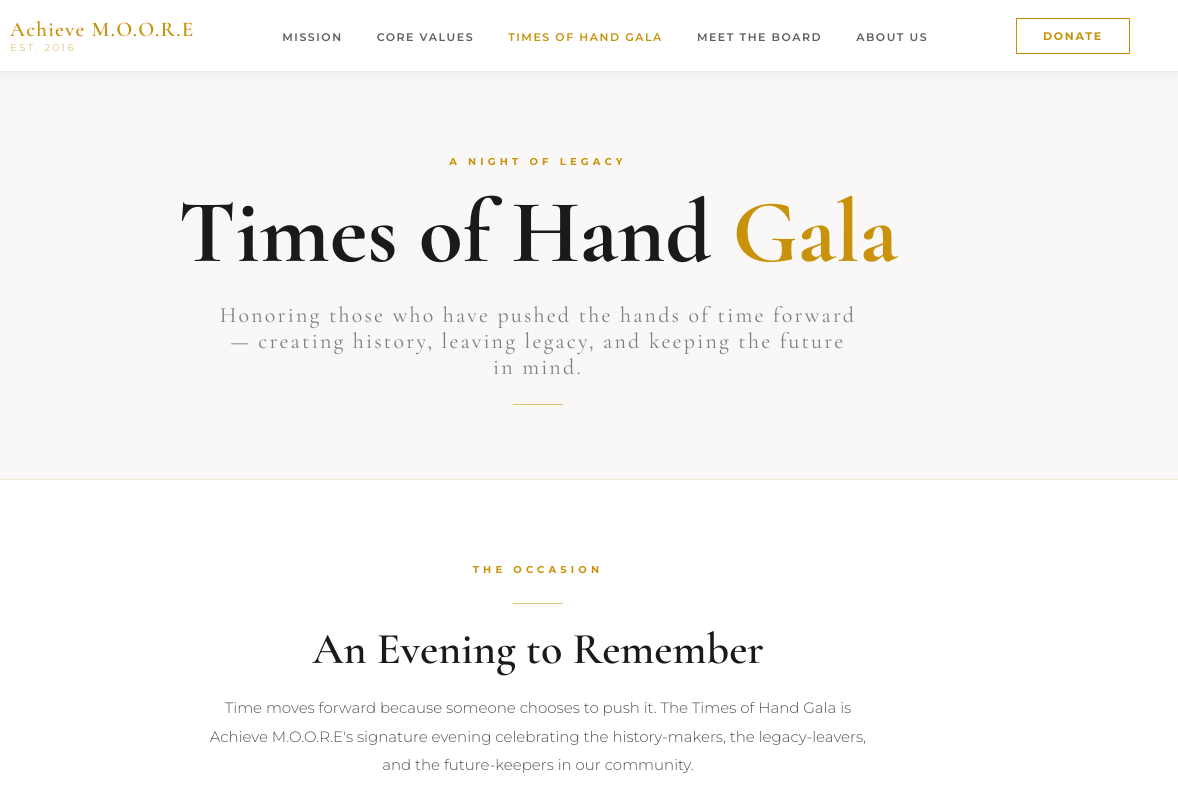
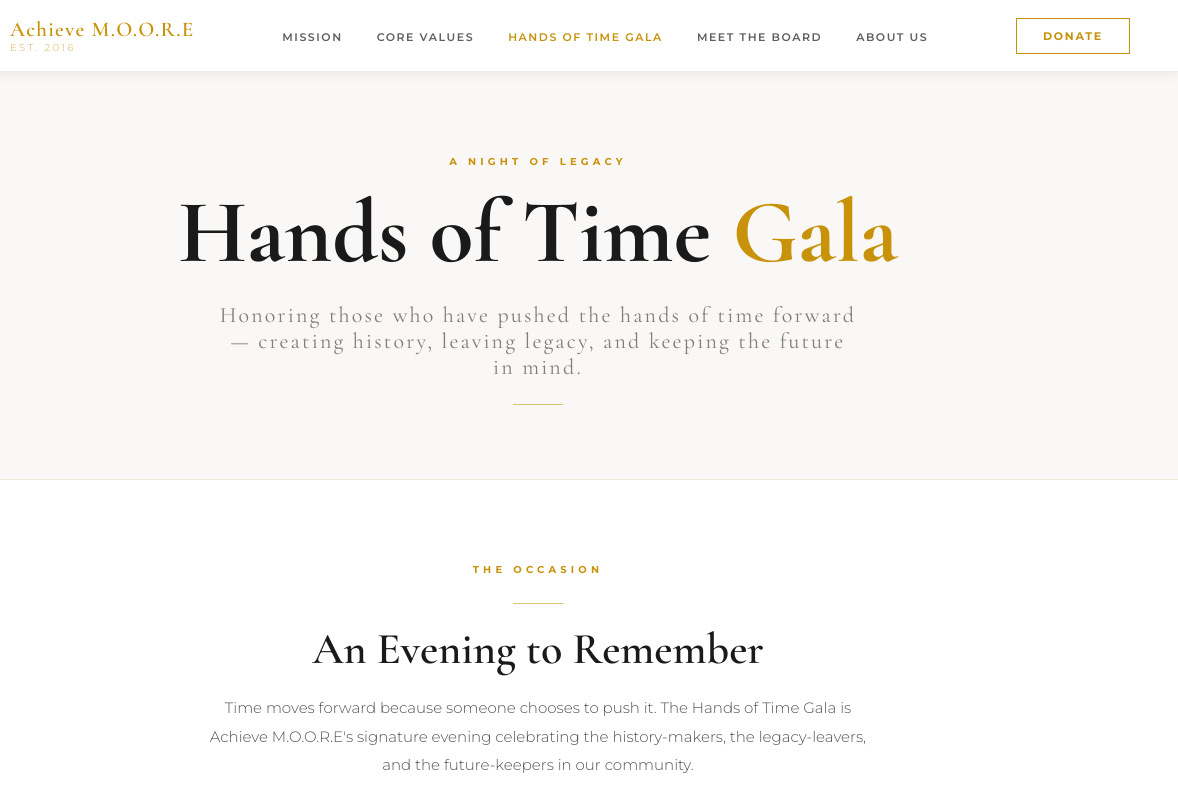
Before and after one commit to SerStakeAlot/Achieve-Moore, a plain HTML site: page gala.html in a window 1280 px wide. Shown: the top 793 px of the page, 102-1280 px from the left. Drawn offline with nearby package versions, Linux system fonts and the light colour scheme.

Commit message:
Rename gala to Hands of Time

```diff
--- a/gala.html
+++ b/gala.html
@@ -3,19 +3,19 @@
 <head>
 <meta charset="UTF-8">
 <meta name="viewport" content="width=device-width, initial-scale=1.0">
-<title>Times of Hand Gala — Achieve M.O.O.R.E</title>
-<meta name="description" content="The Times of Hand Gala — honoring those who have pushed the hands of time forward: creating history, leaving legacy, and keeping the future in mind.">
+<title>Hands of Time Gala — Achieve M.O.O.R.E</title>
+<meta name="description" content="The Hands of Time Gala — honoring those who have pushed the hands of time forward: creating history, leaving legacy, and keeping the future in mind.">
 <meta property="og:type" content="website">
 <meta property="og:site_name" content="Achieve M.O.O.R.E Foundation">
-<meta property="og:title" content="Times of Hand Gala — Achieve M.O.O.R.E">
-<meta property="og:description" content="The Times of Hand Gala — honoring those who have pushed the hands of time forward: creating history, leaving legacy, and keeping the future in mind.">
+<meta property="og:title" content="Hands of Time Gala — Achieve M.O.O.R.E">
+<meta property="og:description" content="The Hands of Time Gala — honoring those who have pushed the hands of time forward: creating history, leaving legacy, and keeping the future in mind.">
 <meta property="og:url" content="https://achievemoorefoundation.org/gala">
 <meta property="og:image" content="https://achievemoorefoundation.org/assets/og-logo.png">
 <meta property="og:image:width" content="1072">
 <meta property="og:image:height" content="1072">
 <meta name="twitter:card" content="summary">
-<meta name="twitter:title" content="Times of Hand Gala — Achieve M.O.O.R.E">
-<meta name="twitter:description" content="The Times of Hand Gala — honoring those who have pushed the hands of time forward: creating history, leaving legacy, and keeping the future in mind.">
+<meta name="twitter:title" content="Hands of Time Gala — Achieve M.O.O.R.E">
+<meta name="twitter:description" content="The Hands of Time Gala — honoring those who have pushed the hands of time forward: creating history, leaving legacy, and keeping the future in mind.">
 <meta name="twitter:image" content="https://achievemoorefoundation.org/assets/og-logo.png">
 <link href="https://fonts.googleapis.com/css2?family=Cormorant+Garamond:wght@300;400;600;700&family=Montserrat:wght@300;400;600;700;900&display=swap" rel="stylesheet">
 <style>
@@ -280,7 +280,7 @@
   <ul class="nav-links" id="navLinks">
     <li><a href="/home#mission">Mission</a></li>
     <li><a href="/home#corevalues">Core Values</a></li>
-    <li><a href="/gala" class="active">Times of Hand Gala</a></li>
+    <li><a href="/gala" class="active">Hands of Time Gala</a></li>
     <li><a href="/board">Meet the Board</a></li>
     <li><a href="/about">About Us</a></li>
     <li class="mobile-donate"><a href="#">Donate</a></li>
@@ -295,7 +295,7 @@
 <!-- PAGE HERO -->
 <section class="page-hero">
   <p class="page-hero-label">A Night of Legacy</p>
-  <h1 class="page-hero-title">Times of Hand <span class="gold">Gala</span></h1>
+  <h1 class="page-hero-title">Hands of Time <span class="gold">Gala</span></h1>
   <p class="page-hero-subtitle">Honoring those who have pushed the hands of time forward &mdash; creating history, leaving legacy, and keeping the future in mind.</p>
   <div class="gold-divider"></div>
 </section>
@@ -308,7 +308,7 @@
     <p class="section-label">The Occasion</p>
     <div class="gold-divider" style="margin-bottom: 18px;"></div>
     <h2>An Evening to Remember</h2>
-    <p>Time moves forward because someone chooses to push it. The Times of Hand Gala is Achieve M.O.O.R.E's signature evening celebrating the history-makers, the legacy-leavers, and the future-keepers in our community.</p>
+    <p>Time moves forward because someone chooses to push it. The Hands of Time Gala is Achieve M.O.O.R.E's signature evening celebrating the history-makers, the legacy-leavers, and the future-keepers in our community.</p>
     <div class="draft-placeholder">Draft: full gala description, program overview, and story behind the theme goes here.</div>
   </div>
 
```
Also changed, not shown: about.html (+1 -1 lines), board.html (+1 -1 lines), home.html (+1 -1 lines).
